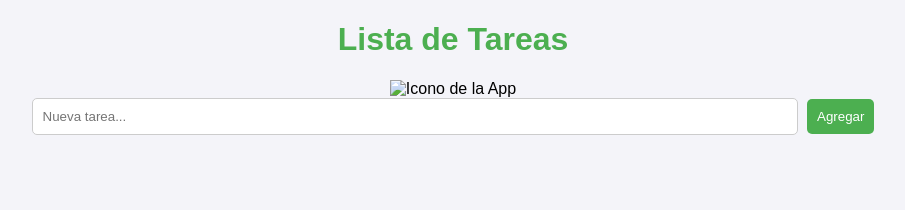
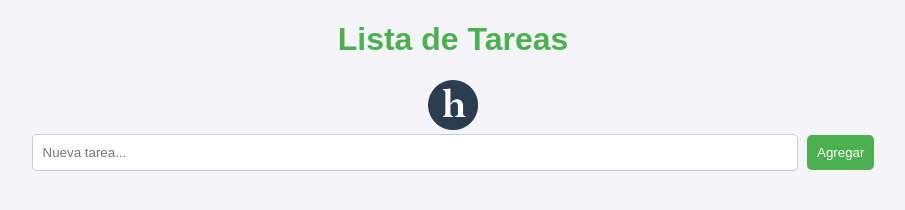
Before and after one commit to JoseDCaballero/pwa-ejercicios, a plain HTML site: page index.html in a window 1280 px wide. Shown: the whole page, without its empty margins (187-1092 px from the left). Drawn offline with Linux system fonts and the light colour scheme.

Commit message:
route corrected

```diff
--- a/index.html
+++ b/index.html
@@ -9,7 +9,7 @@
 </head>
 <body>
   <h1>Lista de Tareas</h1>
-  <img src="icon-512.png" alt="Icono de la App" width="50" height="50" />
+  <img src="/icons/icon-192.png" alt="Icono de la App" width="50" height="50" />
 
   <form id="task-form">
     <input type="text" id="task-input" placeholder="Nueva tarea..." required />
```
